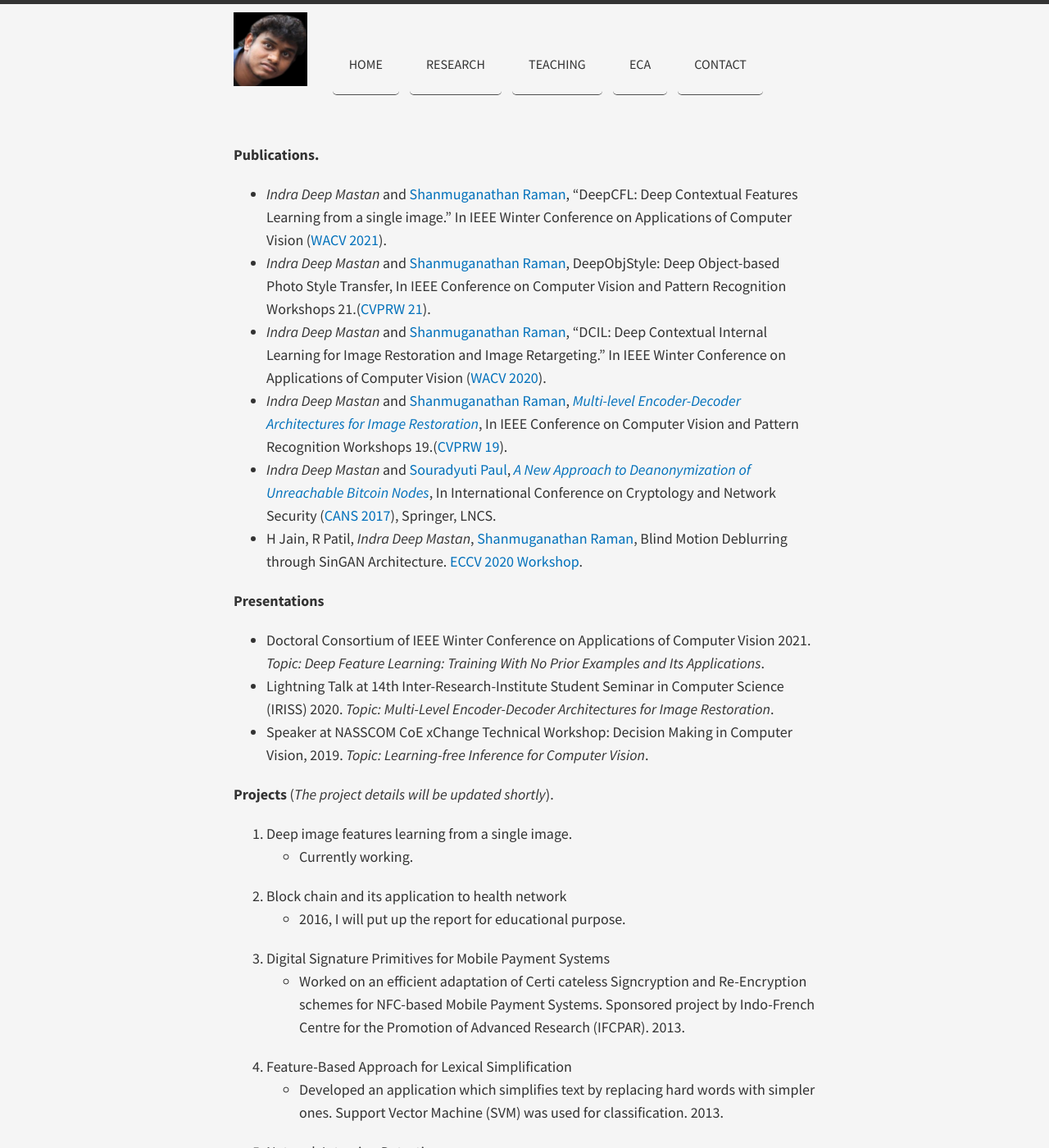
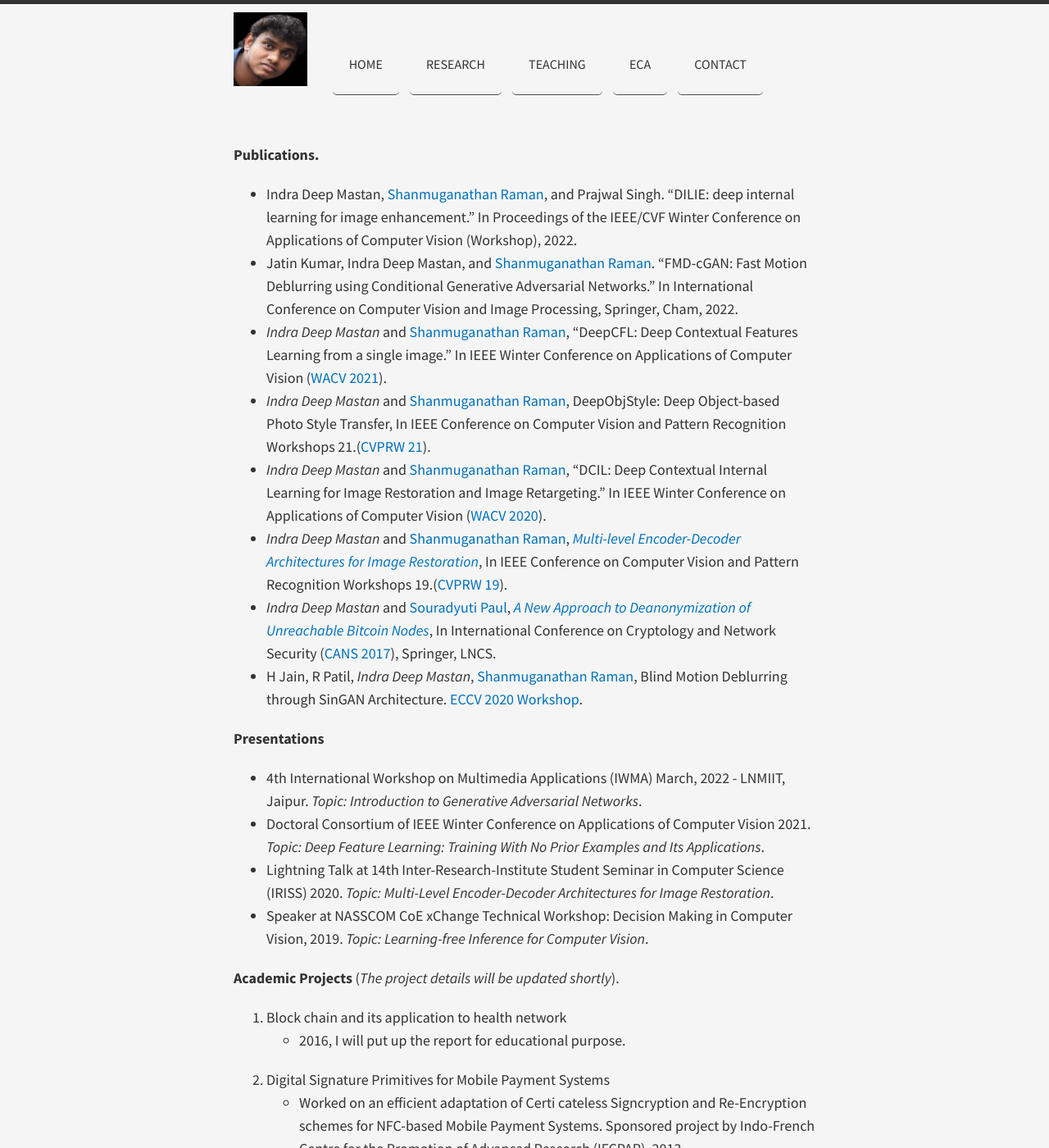
Before and after one commit to indramastan/indradeepmastan, a Jekyll site: the page built from projects/index.md, in a window 1280 px wide and 1400 px high. Shown: the whole window at 82% size. Built offline with Jekyll 4.4.1, drawn with Linux system fonts in a browser that asks for light colours; nearby versions of some CDN libraries.

Commit message:
Update index.md

```diff
--- a/projects/index.md
+++ b/projects/index.md
@@ -3,6 +3,8 @@ layout: page
 title:
 ---
 **Publications.**
+- Indra Deep Mastan, [Shanmuganathan Raman](https://people.iitgn.ac.in/~shanmuga/), and Prajwal Singh. "DILIE: deep internal learning for image enhancement." In Proceedings of the IEEE/CVF Winter Conference on Applications of Computer Vision (Workshop), 2022.
+- Jatin Kumar, Indra Deep Mastan, and [Shanmuganathan Raman](https://people.iitgn.ac.in/~shanmuga/). "FMD-cGAN: Fast Motion Deblurring using Conditional Generative Adversarial Networks." In International Conference on Computer Vision and Image Processing, Springer, Cham, 2022.
 - *Indra Deep Mastan* and [Shanmuganathan Raman](https://people.iitgn.ac.in/~shanmuga/), "DeepCFL: Deep Contextual Features Learning from a single image." In IEEE Winter Conference on Applications of Computer Vision ([WACV 2021](http://wacv2021.thecvf.com/)).
 - *Indra Deep Mastan* and [Shanmuganathan Raman](https://people.iitgn.ac.in/~shanmuga/), DeepObjStyle: Deep Object-based Photo Style Transfer, In IEEE Conference on Computer Vision and Pattern Recognition Workshops 21.([CVPRW 21](https://data.vision.ee.ethz.ch/cvl/ntire21/)).
 - *Indra Deep Mastan* and [Shanmuganathan Raman](https://people.iitgn.ac.in/~shanmuga/), "DCIL: Deep Contextual Internal Learning for Image Restoration and Image Retargeting." In IEEE Winter Conference on Applications of Computer Vision ([WACV 2020](https://wacv20.wacv.net)).
@@ -13,37 +15,35 @@ title:
 
 
 **Presentations**
+- 4th International Workshop on Multimedia Applications (IWMA) March, 2022 - LNMIIT, Jaipur. *Topic: Introduction to Generative Adversarial Networks*.
 - Doctoral Consortium of IEEE Winter Conference on Applications of Computer Vision 2021. *Topic: Deep Feature Learning: Training With No Prior Examples and Its Applications*.
 - Lightning Talk at 14th Inter-Research-Institute Student Seminar in Computer Science (IRISS) 2020. *Topic: Multi-Level Encoder-Decoder Architectures for Image Restoration*.
 - Speaker at NASSCOM CoE xChange Technical Workshop: Decision Making in Computer Vision, 2019. *Topic: Learning-free Inference for Computer Vision*.
 
 
 
-**Projects** (*The project details will be updated shortly*).
+**Academic Projects** (*The project details will be updated shortly*).
 
-1. Deep image features learning from a single image.
-  - Currently working.
-
-2. Block chain and its application to health network
+1. Block chain and its application to health network
   - 2016, I will put up the report for educational purpose.
 
-3. Digital Signature Primitives for Mobile Payment Systems
+2. Digital Signature Primitives for Mobile Payment Systems
   -  Worked on an efficient adaptation of Certi cateless Signcryption and Re-Encryption schemes for NFC-based Mobile Payment Systems. Sponsored project by Indo-French Centre for the Promotion of Advanced Research (IFCPAR). 2013.
 
-4. Feature-Based Approach for Lexical Simplification
+3. Feature-Based Approach for Lexical Simplification
   -  Developed an application which simplifies text by replacing hard words with simpler ones. Support Vector Machine (SVM) was used for classification. 2013.
 
-5. Network Intrusion Detection
+4. Network Intrusion Detection
   - Created an application which analyses the traffic coming into the network and predicts if the network is suffering from attacks. To train and test the classifier, the DARPA-98 Lincon Laboratory Evaluation Data Set was used. 2012
 
-6. Re-Encryption for Cloud Security
+5. Re-Encryption for Cloud Security
   - Worked on Re-Encryption schemes which provides data security in the cloud. 2012.
 
-7. Quality Adaptive Scheduling for Live streaming over multiple Access Networks
+6. Quality Adaptive Scheduling for Live streaming over multiple Access Networks
   - 2012, I will put up the report for educational purpose.
 
-8. Universal Hashing for Join Size Estimation of Streaming Data
+7. Universal Hashing for Join Size Estimation of Streaming Data
   - Developed an application which calculates join-size estimation of a continuous data stream. Implemented Fast Agms and Fast Count methods using a 4-universal hash function. 2011.
 
-9. Web Spam Detection
+8. Web Spam Detection
   - Developed an application that classifies a HTML web page as a spam or a legal page using decision tree. The classification process is based on the content of the HTML web page. 2010.
```
